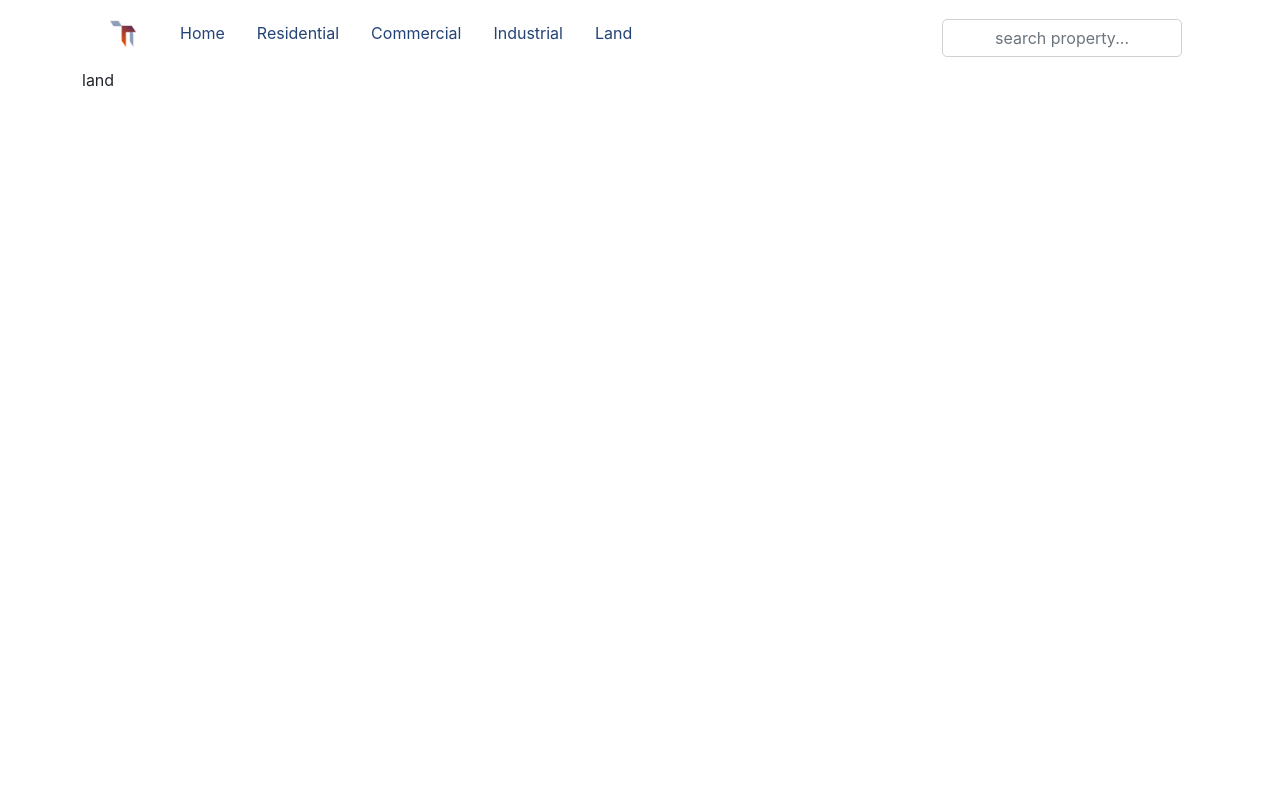
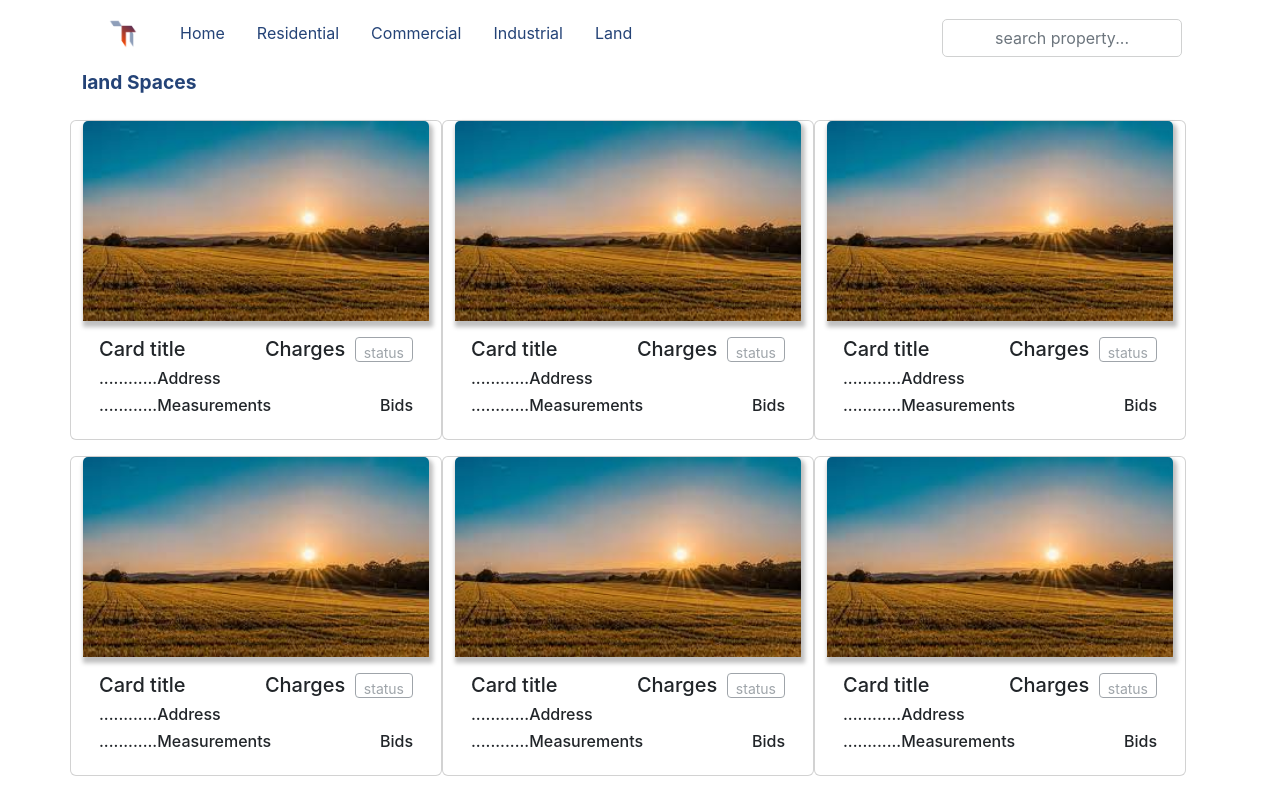
Before and after one commit to mwenje24/real-estate-application-phase-2-final-project, a React (Create React App) app: page /land in a window 1280 px wide. Built offline with nearby package versions, Linux system fonts and the light colour scheme.

Commit message:
designed the land spaces page

```diff
--- a/src/components/Land.js
+++ b/src/components/Land.js
@@ -1,10 +1,61 @@
 import React from 'react'
+import image from "../images/land2.jpeg"
 
 function Land() {
   return (
-    <div>
-      land
-    </div>
+    <>
+      <span className='page-headings'>land Spaces</span>
+        <div className='popular-property row'>
+          <div className='card popular-card col-4'>
+            <img src={image} className="card-img-top" alt="..."/>
+            <div className="card-body">
+              <h5 className="card-title">Card title <span>Charges<button className='btn btn-sm btn-outline-secondary disabled'>status</button></span></h5>
+              <h6 className="card-text">............Address</h6>
+              <h6 className="card-text">............Measurements <span>Bids</span></h6>
+            </div>
+          </div>
+          <div className='card popular-card col-4'>
+            <img src={image} className="card-img-top" alt="..."/>
+            <div className="card-body">
+              <h5 className="card-title">Card title <span>Charges<button className='btn btn-sm btn-outline-secondary disabled'>status</button></span></h5>
+              <h6 className="card-text">............Address</h6>
+              <h6 className="card-text">............Measurements <span>Bids</span></h6>
+            </div>
+          </div>
+          <div className='card popular-card col-4'>
+            <img src={image} className="card-img-top" alt="..."/>
+            <div className="card-body">
+              <h5 className="card-title">Card title <span>Charges<button className='btn btn-sm btn-outline-secondary disabled'>status</button></span></h5>
+              <h6 className="card-text">............Address</h6>
+              <h6 className="card-text">............Measurements <span>Bids</span></h6>
+            </div>
+          </div>
+          <div className='card popular-card col-4'>
+            <img src={image} className="card-img-top" alt="..."/>
+            <div className="card-body">
+              <h5 className="card-title">Card title <span>Charges<button className='btn btn-sm btn-outline-secondary disabled'>status</button></span></h5>
+              <h6 className="card-text">............Address</h6>
+              <h6 className="card-text">............Measurements <span>Bids</span></h6>
+            </div>
+          </div>
+          <div className='card popular-card col-4'>
+            <img src={image} className="card-img-top" alt="..."/>
+            <div className="card-body">
+              <h5 className="card-title">Card title <span>Charges<button className='btn btn-sm btn-outline-secondary disabled'>status</button></span></h5>
+              <h6 className="card-text">............Address</h6>
+              <h6 className="card-text">............Measurements <span>Bids</span></h6>
+            </div>
+          </div>
+          <div className='card popular-card col-4'>
+            <img src={image} className="card-img-top" alt="..."/>
+            <div className="card-body">
+              <h5 className="card-title">Card title <span>Charges<button className='btn btn-sm btn-outline-secondary disabled'>status</button></span></h5>
+              <h6 className="card-text">............Address</h6>
+              <h6 className="card-text">............Measurements <span>Bids</span></h6>
+            </div>
+          </div>
+        </div>
+    </>
   )
 }
 
```
